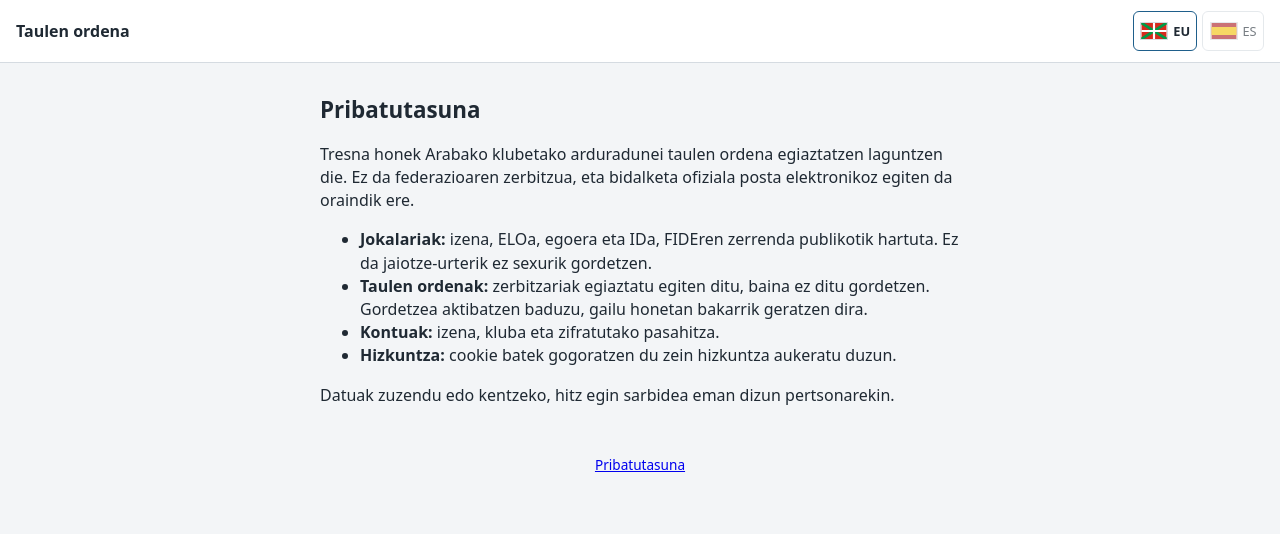
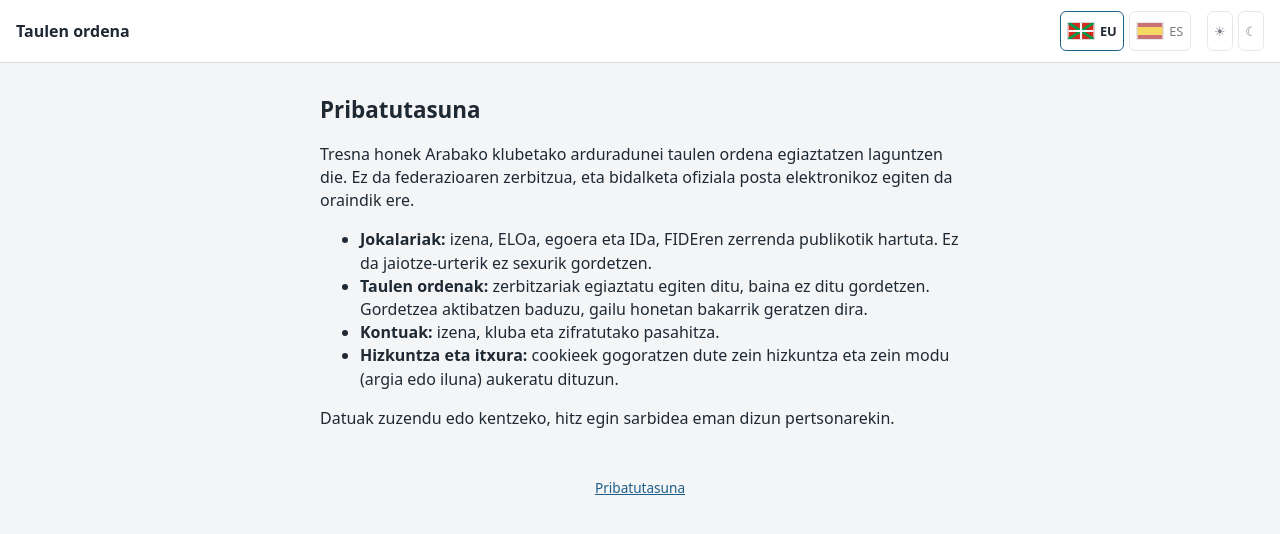
Before and after one commit to raulillo82/elo_tools, a Flask app: page /privacidad in a window 1280 px wide. Shown: the top 534 px of the page. Run offline with Flask 3, Linux system fonts and the light colour scheme.

Commit message:
Add a night mode to the web (#19)
The web follows the setting of the device until the person chooses light
or dark in the header. The choice stays in a cookie, like the language, so
it needs no script and the page doesn't flash on load. The team being built
survives the reload.


Claude-Session: https://claude.ai/code/session_01ERno418on6N1qXC54m7ay9

Co-authored-by: Claude Opus 5.5 <noreply@anthropic.com>

```diff
--- a/web/app.py
+++ b/web/app.py
@@ -33,6 +33,8 @@ from web.rules import DEFAULT_MARGIN, check_order
 
 DEVICE_COOKIE = "elo_device"
 LANGUAGE_COOKIE = "elo_lang"
+THEME_COOKIE = "elo_theme"
+THEMES = ("light", "dark")
 MAX_PLAYERS = 30
 YEAR = 365 * 24 * 3600
 
@@ -74,6 +76,8 @@ def create_app(config=None):
         g.user = None
         language = request.cookies.get(LANGUAGE_COOKIE)
         g.language = language if language in LANGUAGES else DEFAULT_LANGUAGE
+        theme = request.cookies.get(THEME_COOKIE)
+        g.theme = theme if theme in THEMES else None
         device = request.cookies.get(DEVICE_COOKIE)
         #The device must still exist in every request: removing it closes the session
         user = accounts.user_of_device(device)
@@ -87,7 +91,7 @@ def create_app(config=None):
     @app.context_processor
     def template_values():
         return {"csrf": csrf_token(), "user": g.user, "language": g.language, "languages": LANGUAGES,
-                "t": lambda key, **values: text(g.language, key, **values)}
+                "theme": g.theme, "t": lambda key, **values: text(g.language, key, **values)}
 
     @app.after_request
     def security_headers(response):
@@ -153,22 +157,29 @@ def create_app(config=None):
                 return set_device(redirect(url_for("index")), device_token)
         return render_template("invite.html", invited=user, min_password=MIN_PASSWORD)
 
-    @app.post("/language")
-    def language():
+    def remember(cookie, chosen, allowed):
         '''
-        Remembers the language. It stays on the same page, and only inside the site
+        Saves a preference, if it's a valid one. It stays on the same page, and
+        only inside the site
         '''
-        chosen = request.form.get("lang")
         target = request.form.get("next", "")
         root = request.script_root + "/"
         if not target.startswith(root) or target.startswith("//") or "\\" in target:
             target = url_for("index")
         response = redirect(target)
-        if chosen in LANGUAGES:
-            response.set_cookie(LANGUAGE_COOKIE, chosen, max_age=YEAR, httponly=True,
+        if chosen in allowed:
+            response.set_cookie(cookie, chosen, max_age=YEAR, httponly=True,
                                 secure=app.config["SESSION_COOKIE_SECURE"], samesite="Lax",
                                 path=app.config["SESSION_COOKIE_PATH"])
         return response
+
+    @app.post("/language")
+    def language():
+        return remember(LANGUAGE_COOKIE, request.form.get("lang"), LANGUAGES)
+
+    @app.post("/theme")
+    def theme():
+        return remember(THEME_COOKIE, request.form.get("theme"), THEMES)
 
     @app.get("/privacidad")
     def privacy():
--- a/web/i18n.py
+++ b/web/i18n.py
@@ -18,6 +18,9 @@ TEXTS = {
     "logout": ("Irten", "Salir"),
     "privacy": ("Pribatutasuna", "Privacidad"),
     "language": ("Hizkuntza", "Idioma"),
+    "theme": ("Itxura", "Apariencia"),
+    "theme_light": ("Modu argia", "Modo claro"),
+    "theme_dark": ("Modu iluna", "Modo oscuro"),
     #Login and invitations
     "hello": ("Kaixo, {name}", "Hola, {name}"),
     "password": ("Pasahitza", "Contraseña"),
@@ -138,9 +141,10 @@ TEXTS = {
                        "conserva. Si activas el guardado, se quedan solo en este dispositivo."),
     "privacy_accounts": ("<strong>Kontuak:</strong> izena, kluba eta zifratutako pasahitza.",
                          "<strong>Cuentas:</strong> nombre de pila, club y contraseña cifrada."),
-    "privacy_language": ("<strong>Hizkuntza:</strong> cookie batek gogoratzen du zein hizkuntza "
-                         "aukeratu duzun.",
-                         "<strong>Idioma:</strong> una cookie recuerda el idioma que has elegido."),
+    "privacy_language": ("<strong>Hizkuntza eta itxura:</strong> cookieek gogoratzen dute zein "
+                         "hizkuntza eta zein modu (argia edo iluna) aukeratu dituzun.",
+                         "<strong>Idioma y apariencia:</strong> unas cookies recuerdan el idioma "
+                         "y el modo, claro u oscuro, que has elegido."),
     "privacy_contact": ("Datuak zuzendu edo kentzeko, hitz egin sarbidea eman dizun pertsonarekin.",
                         "Para corregir o retirar datos, habla con la persona que te dio acceso."),
 }
--- a/web/static/style.css
+++ b/web/static/style.css
@@ -1,44 +1,49 @@
-:root { --ink: #1f2933; --line: #d5dbe1; --soft: #f3f5f7; --accent: #1f5f8b; --good: #1b7a43; --bad: #b3261e; }
+:root { --ink: #1f2933; --line: #d5dbe1; --soft: #f3f5f7; --card: #fff; --muted: #52606d; --accent: #1f5f8b; --on-accent: #fff; --notice: #e8eef3; --good: #1b7a43; --good-soft: #e3f4ea; --bad: #b3261e; --bad-soft: #fbe9e7; }
+/* Night mode: the choice of the user, or else the setting of the device */
+:root[data-theme="dark"] { color-scheme: dark; --ink: #e4e7eb; --line: #3e4c59; --soft: #14191f; --card: #1f2933; --muted: #a8b3bd; --accent: #7cb8e4; --on-accent: #10202c; --notice: #2a3744; --good: #7ddc9f; --good-soft: #173527; --bad: #ff9d94; --bad-soft: #42201d; }
+@media (prefers-color-scheme: dark) { :root:not([data-theme="light"]) { color-scheme: dark; --ink: #e4e7eb; --line: #3e4c59; --soft: #14191f; --card: #1f2933; --muted: #a8b3bd; --accent: #7cb8e4; --on-accent: #10202c; --notice: #2a3744; --good: #7ddc9f; --good-soft: #173527; --bad: #ff9d94; --bad-soft: #42201d; } }
 * { box-sizing: border-box; }
+a { color: var(--accent); }
 body { margin: 0; color: var(--ink); background: var(--soft); font: 16px/1.45 system-ui, sans-serif; }
-header { display: flex; flex-wrap: wrap; gap: .5rem 1rem; justify-content: space-between; align-items: center; padding: .7rem 1rem; background: #fff; border-bottom: 1px solid var(--line); }
+header { display: flex; flex-wrap: wrap; gap: .5rem 1rem; justify-content: space-between; align-items: center; padding: .7rem 1rem; background: var(--card); border-bottom: 1px solid var(--line); }
 header nav { display: flex; flex-wrap: wrap; gap: .8rem; align-items: center; font-size: .9rem; }
 header form { margin: 0; }
 .brand { font-weight: 700; color: var(--ink); text-decoration: none; }
 main { max-width: 42rem; margin: 0 auto; padding: 1rem; }
 footer { text-align: center; padding: 1rem; font-size: .85rem; }
 h1 { font-size: 1.4rem; } h2 { font-size: 1.1rem; margin-top: 0; }
-.card { background: #fff; border: 1px solid var(--line); border-radius: 8px; padding: 1rem; margin: 0 0 1rem; }
+.card { background: var(--card); border: 1px solid var(--line); border-radius: 8px; padding: 1rem; margin: 0 0 1rem; }
 label { display: block; margin-bottom: .7rem; font-weight: 600; }
-input, textarea, select { display: block; width: 100%; margin-top: .25rem; padding: .6rem; font: inherit; border: 1px solid var(--line); border-radius: 6px; }
+input, textarea, select { display: block; width: 100%; margin-top: .25rem; padding: .6rem; font: inherit; color: var(--ink); background: var(--card); border: 1px solid var(--line); border-radius: 6px; }
 label.check { display: flex; gap: .5rem; align-items: center; } label.check input { width: auto; margin: 0; }
-button, .button { min-height: 44px; padding: .5rem .8rem; font: inherit; font-weight: 400; color: var(--ink); background: #fff; border: 1px solid var(--line); border-radius: 6px; cursor: pointer; margin: 0; display: inline-flex; align-items: center; }
-button.primary { color: #fff; background: var(--accent); border-color: var(--accent); }
+button, .button { min-height: 44px; padding: .5rem .8rem; font: inherit; font-weight: 400; color: var(--ink); background: var(--card); border: 1px solid var(--line); border-radius: 6px; cursor: pointer; margin: 0; display: inline-flex; align-items: center; }
+button.primary { color: var(--on-accent); background: var(--accent); border-color: var(--accent); }
 button.danger { color: var(--bad); }
 button.link { min-height: 0; padding: 0; border: 0; background: none; color: var(--accent); text-decoration: underline; }
 .row { display: flex; flex-wrap: wrap; gap: .5rem; } .row form { margin: 0; }
-.hint { color: #52606d; font-size: .88rem; margin: .2rem 0 .7rem; }
-.notice { padding: .6rem .8rem; border-radius: 6px; background: #e8eef3; font-size: .92rem; margin-top: 0; }
-.notice.good, .good { background: #e3f4ea; color: var(--good); } .notice.bad, .bad { background: #fbe9e7; color: var(--bad); }
+.hint { color: var(--muted); font-size: .88rem; margin: .2rem 0 .7rem; }
+.notice { padding: .6rem .8rem; border-radius: 6px; background: var(--notice); font-size: .92rem; margin-top: 0; }
+.notice.good, .good { background: var(--good-soft); color: var(--good); } .notice.bad, .bad { background: var(--bad-soft); color: var(--bad); }
 .wrap { overflow-wrap: anywhere; }
 #players { list-style: none; margin: 0 0 .8rem; padding: 0; }
 #players li { display: flex; gap: .5rem; align-items: center; padding: .4rem 0; border-bottom: 1px solid var(--line); }
-#players li.wrong { background: #fbe9e7; }
+#players li.wrong { background: var(--bad-soft); }
 .board { width: 1.8rem; text-align: right; font-weight: 700; flex: none; }
-.who { flex: 1; min-width: 0; overflow-wrap: anywhere; } .who small { display: block; color: #52606d; }
+.who { flex: 1; min-width: 0; overflow-wrap: anywhere; } .who small { display: block; color: var(--muted); }
 .tools { display: flex; gap: .25rem; flex: none; } .tools button { min-width: 40px; min-height: 40px; padding: 0; justify-content: center; }
 .result { display: block; width: 100%; text-align: left; margin-bottom: .3rem; }
 #verdict { margin-top: .8rem; } #verdict p { margin: 0 0 .4rem; padding: .6rem .8rem; border-radius: 6px; }
 #verdict ul { margin: 0; padding-left: 1.2rem; font-size: .92rem; }
 #saved { list-style: none; padding: 0; margin: .8rem 0 0; } #saved li { display: flex; justify-content: space-between; align-items: center; gap: .5rem; padding: .3rem 0; }
 #roster label.check { font-weight: 400; margin-bottom: .1rem; min-height: 40px; }
-#roster label[hidden] { display: none; } #roster small { color: #52606d; margin-left: .3rem; }
+#roster label[hidden] { display: none; } #roster small { color: var(--muted); margin-left: .3rem; }
 #roster-filter { display: flex; flex-wrap: wrap; gap: .2rem 1rem; border: 0; padding: 0; margin: 0 0 .5rem; }
 #roster-filter[hidden] { display: none; } #roster-filter legend { font-weight: 600; padding: 0; }
 #roster-filter label.check { font-weight: 400; margin: 0; min-height: 40px; }
 #saved-area details { margin-top: .8rem; } ol.hint { padding-left: 1.2rem; }
-.languages { display: flex; gap: .3rem; margin: 0 0 0 auto; order: 1; }
-.languages button { min-height: 40px; padding: .2rem .4rem; gap: .3rem; font-size: .8rem; opacity: .6; }
-.languages button[aria-pressed="true"] { opacity: 1; font-weight: 700; border-color: var(--accent); }
+.languages, .themes { display: flex; gap: .3rem; margin: 0; order: 1; }
+.languages { margin-left: auto; }
+.languages button, .themes button { min-height: 40px; padding: .2rem .4rem; gap: .3rem; font-size: .8rem; opacity: .6; }
+.languages button[aria-pressed="true"], .themes button[aria-pressed="true"] { opacity: 1; font-weight: 700; border-color: var(--accent); }
 .languages img { display: block; border: 1px solid var(--line); }
 header nav { order: 2; width: 100%; }
--- a/web/templates/base.html
+++ b/web/templates/base.html
@@ -1,5 +1,5 @@
 <!doctype html>
-<html lang="{{ language }}">
+<html lang="{{ language }}"{% if theme %} data-theme="{{ theme }}"{% endif %}>
 <head>
   <meta charset="utf-8">
   <meta name="viewport" content="width=device-width, initial-scale=1">
@@ -21,6 +21,14 @@
       </button>
       {% endfor %}
     </form>
+    <form class="themes" method="post" action="{{ url_for('theme') }}" aria-label="{{ t('theme') }}">
+      <input type="hidden" name="csrf" value="{{ csrf }}">
+      <input type="hidden" name="next" value="{{ request.script_root }}{{ request.path }}">
+      {% for code, icon, label in (('light', '&#9728;&#xFE0E;', t('theme_light')), ('dark', '&#9790;&#xFE0E;', t('theme_dark'))) %}
+      <button name="theme" value="{{ code }}" title="{{ label }}" aria-label="{{ label }}"
+              aria-pressed="{{ 'true' if code == theme else 'false' }}">{{ icon|safe }}</button>
+      {% endfor %}
+    </form>
     {% if user %}
     <nav>
       <span>{{ user['name'] }} · {{ user['club'] }}</span>
```
Also changed, not shown: test_web.py (+31 -0 lines), web/static/app.js (+7 -5 lines), README.md.
